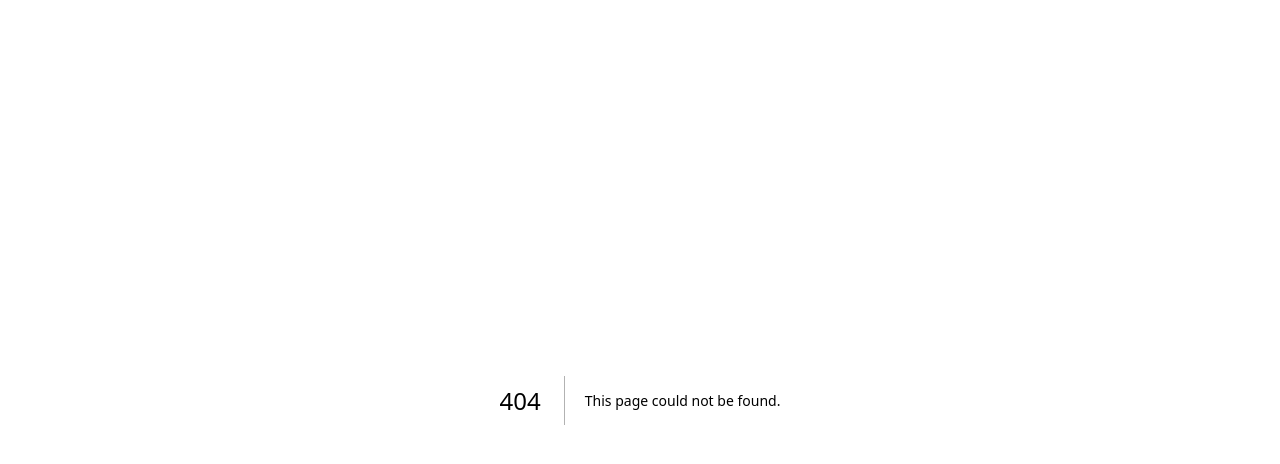
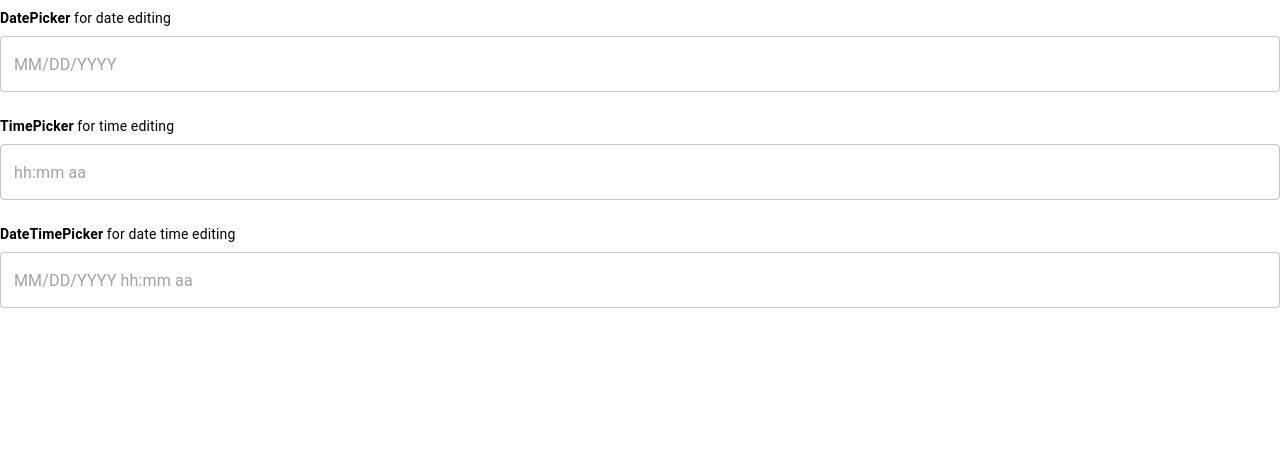
Before and after one commit to prabhat-suresh/oelp_cif_portal, a Next.js app in the folder cif-portal/: page /equipments/equipmentBooking in a window 1280 px wide. Before the commit this address had no page. Shown: the top 464 px of the page. Built offline with nearby package versions, Linux system fonts and the light colour scheme.

Commit message:
added material ui datetimepicker component

```diff
--- /dev/null
+++ b/cif-portal/src/app/equipments/equipmentBooking/page.tsx
@@ -0,0 +1,102 @@
+"use client"
+import * as React from 'react';
+import { styled } from '@mui/material/styles';
+import Tooltip from '@mui/material/Tooltip';
+import Stack from '@mui/material/Stack';
+import { DemoContainer, DemoItem } from '@mui/x-date-pickers/internals/demo';
+import { AdapterDayjs } from '@mui/x-date-pickers/AdapterDayjs';
+import { LocalizationProvider } from '@mui/x-date-pickers/LocalizationProvider';
+import { DatePicker } from '@mui/x-date-pickers/DatePicker';
+import { TimePicker } from '@mui/x-date-pickers/TimePicker';
+import { DateTimePicker } from '@mui/x-date-pickers/DateTimePicker';
+// import { DateRangePicker } from '@mui/x-date-pickers-pro/DateRangePicker';
+
+const ProSpan = styled('span')({
+    display: 'inline-block',
+    height: '1em',
+    width: '1em',
+    verticalAlign: 'middle',
+    marginLeft: '0.3em',
+    marginBottom: '0.08em',
+    backgroundSize: 'contain',
+    backgroundRepeat: 'no-repeat',
+    backgroundImage: 'url(https://mui.com/static/x/pro.svg)',
+});
+
+function Label({
+    componentName,
+    valueType,
+    isProOnly,
+}: {
+    componentName: string;
+    valueType: string;
+    isProOnly?: boolean;
+}) {
+    const content = (
+        <span>
+            <strong>{componentName}</strong> for {valueType} editing
+        </span>
+    );
+
+    if (isProOnly) {
+        return (
+            <Stack direction="row" spacing={0.5} component="span">
+                <Tooltip title="Included on Pro package">
+                    <a
+                        href="https://mui.com/x/introduction/licensing/#pro-plan"
+                        aria-label="Included on Pro package"
+                    >
+                        <ProSpan />
+                    </a>
+                </Tooltip>
+                {content}
+            </Stack>
+        );
+    }
+
+    return content;
+}
+
+export default function CommonlyUsedComponents() {
+    return (
+        <LocalizationProvider dateAdapter={AdapterDayjs}>
+            <DemoContainer
+                components={[
+                    'DatePicker',
+                    'TimePicker',
+                    'DateTimePicker',
+                    'DateRangePicker',
+                ]}
+            >
+                <DemoItem label={<Label componentName="DatePicker" valueType="date" />}>
+                    <DatePicker />
+                </DemoItem>
+                <DemoItem label={<Label componentName="TimePicker" valueType="time" />}>
+                    <TimePicker />
+                </DemoItem>
+                <DemoItem
+                    label={<Label componentName="DateTimePicker" valueType="date time" />}
+                >
+                    <DateTimePicker />
+                </DemoItem>
+                {/* <DemoItem
+                    label={
+                        <Label
+                            componentName="DateRangePicker"
+                            valueType="date range"
+                            isProOnly
+                        />
+                    }
+                    component="DateRangePicker"
+                >
+                    <DateRangePicker
+                        localeText={{
+                            start: '',
+                            end: '',
+                        }}
+                    />
+                </DemoItem> */}
+            </DemoContainer>
+        </LocalizationProvider>
+    );
+}
--- /dev/null
+++ b/cif-portal/src/app/equipments/page.tsx
@@ -0,0 +1,4 @@
+"use client"
+export default function Equipments() {
+    return <img src={"/TCS PS_0.jpg"} />
+}
--- a/cif-portal/src/app/globals.css
+++ b/cif-portal/src/app/globals.css
@@ -16,12 +16,12 @@
   }
 }
 
-body {
+/* body {
   color: rgb(var(--foreground-rgb));
   background: linear-gradient(to bottom,
       transparent,
       rgb(var(--background-end-rgb))) rgb(var(--background-start-rgb));
-}
+} */
 
 @layer utilities {
   .text-balance {
```
Also changed, not shown: cif-portal/package.json (+7 -1 lines), cif-portal/src/app/api/addcounter/route.ts (deleted), cif-portal/src/app/api/deleteslots/[id]/route.ts (deleted), cif-portal/src/app/api/getpopslots/route.ts (deleted), cif-portal/src/app/api/getprevdata/route.ts (deleted), cif-portal/src/app/api/getstudents/route.ts (deleted), cif-portal/src/app/api/prevdata/route.ts (deleted), cif-portal/src/app/api/rejnmessage/route.ts (deleted), cif-portal/src/app/api/updatepopslots/[id]inptoo/route.ts (deleted), 1 other file (tests, documents, lock files or other folders).
